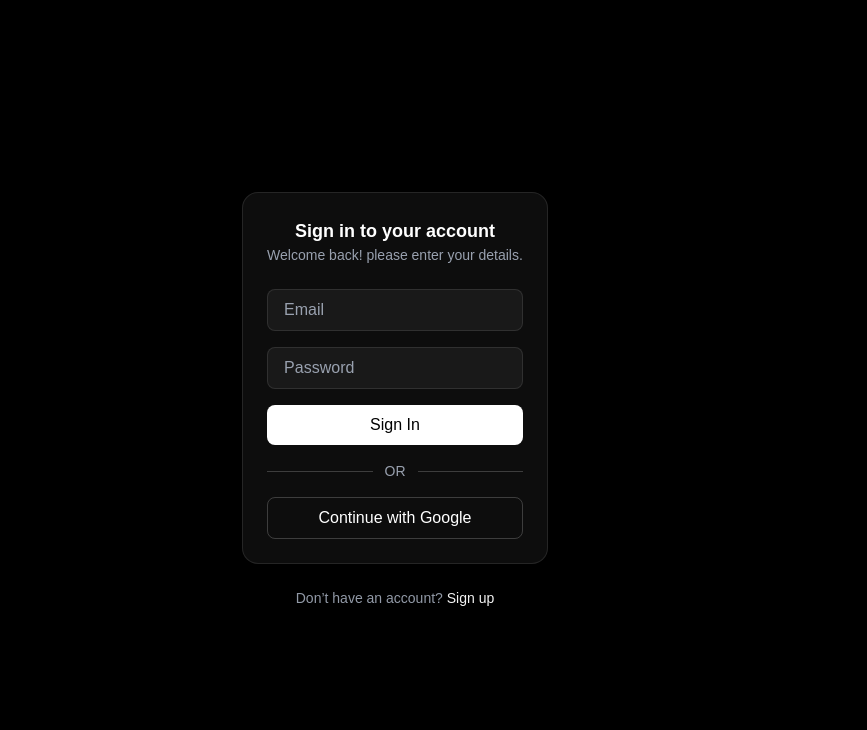
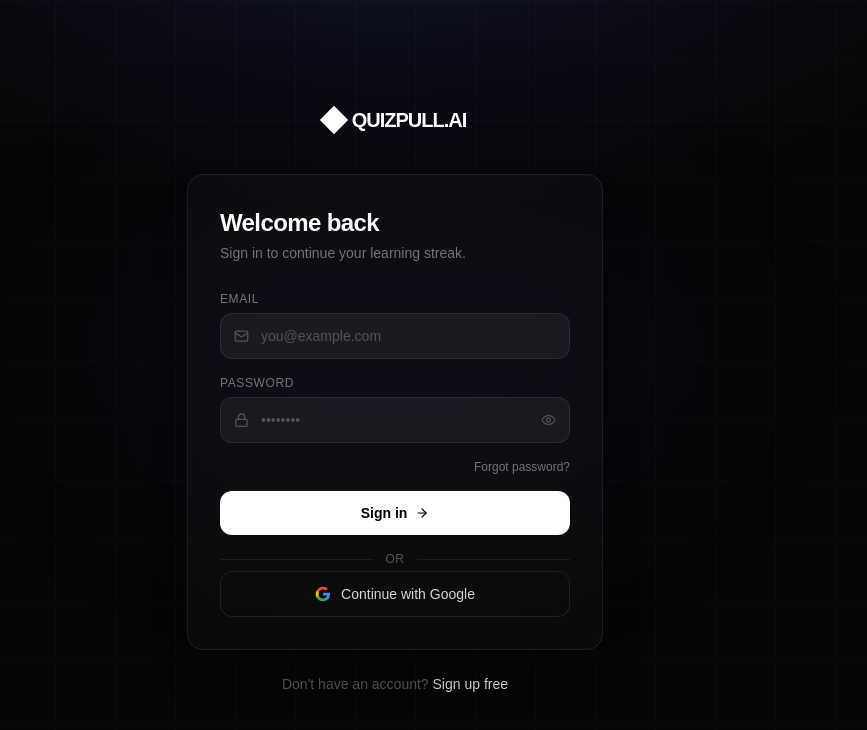
Before and after one commit to Adarsh1826/Quizpull, a Next.js app: page /auth/signin in a window 1280 px wide. Shown: the top 730 px of the page, without its empty margins (245-1112 px from the left). Built offline with nearby package versions, Linux system fonts and the light colour scheme; no server answers.

Commit message:
update auth page and landing page

```diff
--- a/components/auth/auth.tsx
+++ b/components/auth/auth.tsx
@@ -3,130 +3,211 @@
 import { usePathname } from "next/navigation";
 import Link from "next/link";
 import { useState } from "react";
-import { handleLogin,handleSignup ,handleAuthWithGoogle} from "@/utils/auth";
+import { handleLogin, handleSignup, handleAuthWithGoogle } from "@/utils/auth";
 import { useRouter } from "next/navigation";
+import { Eye, EyeOff, Mail, Lock, ArrowRight, Loader2 } from "lucide-react";
 
 export default function AuthPage() {
   const router = useRouter();
   const url = usePathname();
   const page = url.split("/").pop();
+  const isLogin = page === "signin";
 
-    const isLogin = page === "signin";
-    const [email,setEmail] = useState("")
-    const [password,setPassword] = useState("")
+  const [email, setEmail] = useState("");
+  const [password, setPassword] = useState("");
+  const [showPassword, setShowPassword] = useState(false);
+  const [loading, setLoading] = useState(false);
+  const [error, setError] = useState("");
+
+  const handleSubmit = async () => {
+    if (!email || !password) {
+      setError("Please fill in all fields.");
+      return;
+    }
+    setError("");
+    setLoading(true);
+    try {
+      if (isLogin) {
+        await handleLogin(email, password, router);
+      } else {
+        await handleSignup(email, password, router);
+      }
+    } catch (e) {
+      setError("Something went wrong. Please try again.");
+    } finally {
+      setLoading(false);
+    }
+  };
 
   return (
-        <div className="flex items-center justify-center min-h-screen max-w-full bg-black">
+    <div
+      className="relative flex items-center justify-center min-h-screen w-full overflow-hidden"
+      style={{
+        background:
+          "radial-gradient(ellipse 80% 60% at 50% -10%, rgba(99,102,241,0.15) 0%, transparent 60%), #050505",
+      }}
+    >
+      {/* Background grid */}
+      <div
+        className="absolute inset-0 opacity-[0.03]"
+        style={{
+          backgroundImage:
+            "linear-gradient(rgba(255,255,255,0.5) 1px, transparent 1px), linear-gradient(90deg, rgba(255,255,255,0.5) 1px, transparent 1px)",
+          backgroundSize: "60px 60px",
+        }}
+      />
 
+      {/* Glow blobs */}
+      <div className="absolute top-1/4 left-1/2 -translate-x-1/2 w-[600px] h-[300px] rounded-full bg-indigo-600/5 blur-[100px] pointer-events-none" />
 
-            <div className="flex flex-col items-center">
+      <div className="relative z-10 w-full max-w-md px-4">
+        {/* Logo / Brand */}
+        <div className="flex items-center justify-center gap-2 mb-10">
+          <div className="w-5 h-5 bg-white rotate-45" />
+          <span className="font-bold tracking-tighter text-xl uppercase text-white">
+            Quizpull.ai
+          </span>
+        </div>
 
         {/* Card */}
-                <div className="flex flex-col items-center w-full max-w-sm p-6
-                        bg-white/5 backdrop-blur-md
-                        border border-white/10
-                        rounded-2xl shadow-2xl">
+        <div className="bg-white/[0.03] border border-white/[0.07] rounded-2xl p-8 shadow-2xl backdrop-blur-sm">
+          {/* Heading */}
+          <div className="mb-7">
+            <h1 className="text-2xl font-bold text-white tracking-tight">
+              {isLogin ? "Welcome back" : "Create account"}
+            </h1>
+            <p className="text-sm text-neutral-500 mt-1">
+              {isLogin
+                ? "Sign in to continue your learning streak."
+                : "Start learning smarter with AI-powered quizzes."}
+            </p>
+          </div>
 
-                    {/* Logo */}
-                    {/* <div className="mb-4 text-2xl font-bold text-white">
-                        Logo
-                    </div> */}
+          {/* Error */}
+          {error && (
+            <div className="mb-5 px-4 py-3 rounded-lg bg-red-500/10 border border-red-500/20 text-red-400 text-sm">
+              {error}
+            </div>
+          )}
 
-                    {/* Text Section */}
-                    <div className="text-center mb-6">
-                        {isLogin ? (
-                            <>
-                                <p className="text-lg font-semibold text-white">
-                                    Sign in to your account
-                                </p>
-                                <p className="text-sm text-gray-400">
-                                    Welcome back! please enter your details.
-                                </p>
-                            </>
+          {/* Form fields */}
+          <div className="space-y-4">
+            {/* Email */}
+            <div className="group">
+              <label className="block text-xs text-neutral-500 font-medium mb-1.5 uppercase tracking-wider">
+                Email
+              </label>
+              <div className="relative">
+                <Mail
+                  size={15}
+                  className="absolute left-3.5 top-1/2 -translate-y-1/2 text-neutral-600 group-focus-within:text-neutral-400 transition-colors"
+                />
+                <input
+                  type="email"
+                  placeholder="you@example.com"
+                  value={email}
+                  onChange={(e) => setEmail(e.target.value)}
+                  onKeyDown={(e) => e.key === "Enter" && handleSubmit()}
+                  className="w-full pl-10 pr-4 py-3 rounded-xl bg-white/5 text-white placeholder-neutral-600 border border-white/[0.07] focus:outline-none focus:border-white/20 focus:bg-white/[0.07] transition-all text-sm"
+                />
+              </div>
+            </div>
+
+            {/* Password */}
+            <div className="group">
+              <label className="block text-xs text-neutral-500 font-medium mb-1.5 uppercase tracking-wider">
+                Password
+              </label>
+              <div className="relative">
+                <Lock
+                  size={15}
+                  className="absolute left-3.5 top-1/2 -translate-y-1/2 text-neutral-600 group-focus-within:text-neutral-400 transition-colors"
+                />
+                <input
+                  type={showPassword ? "text" : "password"}
+                  placeholder="••••••••"
+                  value={password}
+                  onChange={(e) => setPassword(e.target.value)}
+                  onKeyDown={(e) => e.key === "Enter" && handleSubmit()}
+                  className="w-full pl-10 pr-11 py-3 rounded-xl bg-white/5 text-white placeholder-neutral-600 border border-white/[0.07] focus:outline-none focus:border-white/20 focus:bg-white/[0.07] transition-all text-sm"
+                />
+                <button
+                  type="button"
+                  onClick={() => setShowPassword(!showPassword)}
+                  className="absolute right-3.5 top-1/2 -translate-y-1/2 text-neutral-600 hover:text-neutral-400 transition-colors"
+                >
+                  {showPassword ? <EyeOff size={15} /> : <Eye size={15} />}
+                </button>
+              </div>
+            </div>
+
+            {/* Forgot password (login only) */}
+            {isLogin && (
+              <div className="flex justify-end">
+                <button className="text-xs text-neutral-500 hover:text-neutral-300 transition-colors">
+                  Forgot password?
+                </button>
+              </div>
+            )}
+
+            {/* Primary CTA */}
+            <button
+              onClick={handleSubmit}
+              disabled={loading}
+              className="w-full py-3 mt-1 rounded-xl bg-white text-black text-sm font-semibold hover:bg-neutral-100 active:scale-[0.98] transition-all flex items-center justify-center gap-2 disabled:opacity-60 disabled:cursor-not-allowed"
+            >
+              {loading ? (
+                <Loader2 size={16} className="animate-spin" />
               ) : (
                 <>
-                                <p className="text-lg font-semibold text-white">
-                                    Create an account
-                                </p>
-                                <p className="text-sm text-gray-400">
-                                    Get started by creating your account.
-                                </p>
+                  {isLogin ? "Sign in" : "Create account"}
+                  <ArrowRight size={14} />
                 </>
               )}
+            </button>
+
+            {/* Divider */}
+            <div className="flex items-center gap-3 my-1">
+              <div className="flex-1 h-px bg-white/[0.07]" />
+              <span className="text-xs text-neutral-600 uppercase tracking-wider">or</span>
+              <div className="flex-1 h-px bg-white/[0.07]" />
             </div>
 
-                    {/* Form */}
-                    <div className="flex flex-col gap-4 w-full">
-                        <input
-                            type="email"
-                            placeholder="Email"
-                            onChange={(e)=>{
-                                setEmail(e.target.value)
-                            }}
-                            className="w-full px-4 py-2 rounded-lg
-                         bg-white/5 text-white placeholder-gray-400
-                         border border-white/10
-                         focus:outline-none focus:ring-2 focus:ring-gray-500"
-                        />
-
-                        <input
-                            type="password"
-                            placeholder="Password"
-                            onChange={(e)=>{
-                                setPassword(e.target.value)
-                            }}
-                            className="w-full px-4 py-2 rounded-lg
-                         bg-white/5 text-white placeholder-gray-400
-                         border border-white/10
-                         focus:outline-none focus:ring-2 focus:ring-gray-500"
-                        />
-
-                        {isLogin ? (<>
-                        <button className="w-full py-2 bg-white text-black rounded-lg
-                               hover:opacity-90 transition font-medium" onClick={()=>handleLogin(email,password,router)}>
-                            Sign In
-                        </button>
-                        </>):(<>
-                        <button className="w-full py-2 bg-white text-black rounded-lg
-                               hover:opacity-90 transition font-medium" onClick={()=> handleSignup(email,password,router)}>
-                           Sign Up
-                        </button>
-                        </>)}
-
-                        {/* Divider */}
-                        <div className="flex items-center w-full">
-                            <div className="flex-1 h-px bg-white/20"></div>
-                            <span className="px-3 text-sm text-gray-400">OR</span>
-                            <div className="flex-1 h-px bg-white/20"></div>
-                        </div>
-
-                        <button className="w-full py-2 bg-transparent text-white rounded-lg
-                               border border-white/20 hover:bg-white/10 transition"
-                               onClick={handleAuthWithGoogle}>
+            {/* Google */}
+            <button
+              onClick={handleAuthWithGoogle}
+              className="w-full py-3 rounded-xl bg-transparent border border-white/[0.09] text-neutral-300 text-sm font-medium hover:bg-white/5 hover:border-white/15 active:scale-[0.98] transition-all flex items-center justify-center gap-2.5"
+            >
+              {/* Google Icon SVG */}
+              <svg width="16" height="16" viewBox="0 0 24 24" fill="none">
+                <path d="M22.56 12.25c0-.78-.07-1.53-.2-2.25H12v4.26h5.92c-.26 1.37-1.04 2.53-2.21 3.31v2.77h3.57c2.08-1.92 3.28-4.74 3.28-8.09z" fill="#4285F4" />
+                <path d="M12 23c2.97 0 5.46-.98 7.28-2.66l-3.57-2.77c-.98.66-2.23 1.06-3.71 1.06-2.86 0-5.29-1.93-6.16-4.53H2.18v2.84C3.99 20.53 7.7 23 12 23z" fill="#34A853" />
+                <path d="M5.84 14.09c-.22-.66-.35-1.36-.35-2.09s.13-1.43.35-2.09V7.07H2.18C1.43 8.55 1 10.22 1 12s.43 3.45 1.18 4.93l2.85-2.22.81-.62z" fill="#FBBC05" />
+                <path d="M12 5.38c1.62 0 3.06.56 4.21 1.64l3.15-3.15C17.45 2.09 14.97 1 12 1 7.7 1 3.99 3.47 2.18 7.07l3.66 2.84c.87-2.6 3.3-4.53 6.16-4.53z" fill="#EA4335" />
+              </svg>
               Continue with Google
             </button>
           </div>
         </div>
 
-                {/* Bottom Text */}
-                <div className="mt-6 text-sm text-gray-400">
+        {/* Bottom switch */}
+        <p className="text-center text-sm text-neutral-600 mt-6">
           {isLogin ? (
             <>
-                            Don’t have an account?{" "}
-                            <Link href="/auth/signup/" className="text-white hover:underline">
-                                Sign up
+              Don&apos;t have an account?{" "}
+              <Link href="/auth/signup" className="text-neutral-300 hover:text-white font-medium transition-colors">
+                Sign up free
               </Link>
             </>
           ) : (
             <>
               Already have an account?{" "}
-                            <Link href="/auth/signin" className="text-white hover:underline">
+              <Link href="/auth/signin" className="text-neutral-300 hover:text-white font-medium transition-colors">
                 Sign in
               </Link>
             </>
           )}
-                </div>
-
+        </p>
       </div>
     </div>
   );
```
Also changed, not shown: components/landing/landing.tsx (+6 -6 lines). Lines whose indentation alone changed are shown as unchanged.
